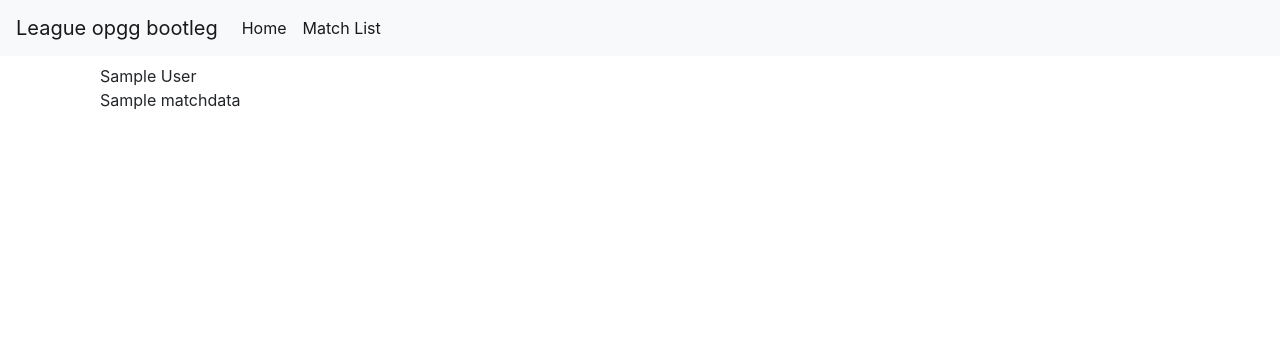
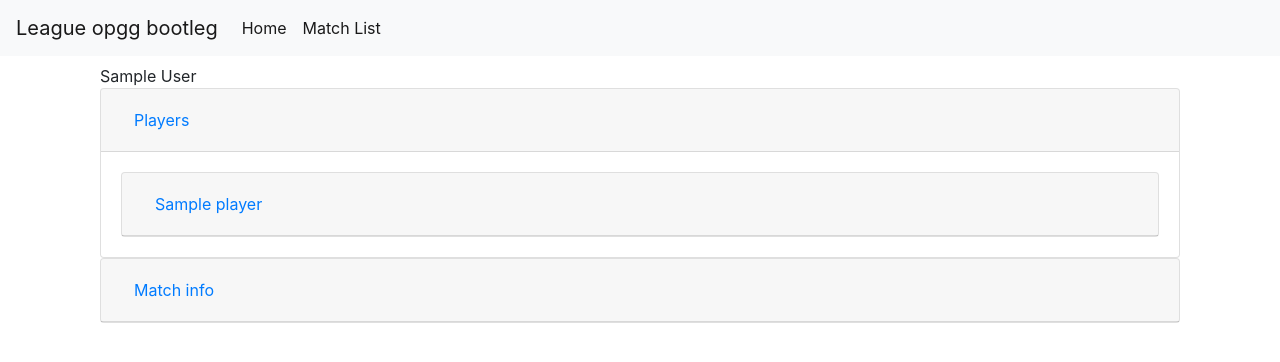
Before and after one commit to Fatman9000/opgg-bootleg-flaskapp, a Flask app: page /match/1 in a window 1280 px wide. Shown: the top 362 px of the page. Run offline with Flask 2, Linux system fonts and the light colour scheme; the visitor is signed in with stand-in values (Sample User, id 1); a database or web service that is not in the repository returns one stand-in record (values such as "Sample title").

Commit message:
match display looking much better

```diff
--- a/League_opgg_bootleg.py
+++ b/League_opgg_bootleg.py
@@ -115,10 +115,9 @@ def display_match(match_id=None, league_name=None):
             print("failed to pull match data: error: {}".format(e))
         match_display["_id"] = match_id
         db.matchData.insert_one(match_display)
-        match_display = json.dumps(match_display, indent=4)
-        return match_display
-
-
+        existing_match_info = db.matchData.find_one({"_id": match_id})
+    if existing_match_info:
+        return existing_match_info
 
 
 
--- a/app.py
+++ b/app.py
@@ -66,7 +66,6 @@ def update_matchlist():
 @requires_user
 def selected_match(matchid):
     player_info = league_app(session["name"])
-    # print(player_info)
     match = lob.display_match(matchid)
     return render_template("match_display.html", match_data=match, name=session["name"])
 
--- a/templates/match_display.html
+++ b/templates/match_display.html
@@ -3,44 +3,78 @@
 
 <div class="container">
       {% block title %}{{ name }}{% endblock %}
-      <div class="overflow-auto">
-            {{match_data}}
+      <div id="accordion-players">
+            <div class="card">
+                  <div class="card-header" id="heading-players">
+                        <h5 class="mb-0">
+                              <button class="btn btn-link" data-toggle="collapse" data-target="#collapse-players"
+                                    aria-expanded="true" aria-controls="collapse-players">
+                                    Players
+                              </button>
+                        </h5>
+                  </div>
+                  <div id="collapse-players" class="collapse show" aria-labelledby="heading-players"
+                        data-parent="#accordion-players">
+                        <div class="card-body">
+                              {% for player in match_data.info.participants %}
+                              <div id="accordion-players-{{loop.index}}">
+                                    <div class="card">
+                                          <div class="card-header" id="heading-players-{{loop.index}}">
+                                                <h5 class="mb-0">
+                                                      <button class="btn btn-link" data-toggle="collapse"
+                                                            data-target="#collapse-players-{{loop.index}}"
+                                                            aria-expanded="true"
+                                                            aria-controls="collapse-players-{{loop.index}}">
+                                                            {{ player.summonerName }}
+                                                      </button>
+                                                </h5>
+                                          </div>
+                                          <div id="collapse-players-{{loop.index}}" class="collapse"
+                                                aria-labelledby="heading-players-{{loop.index}}"
+                                                data-parent="#accordion-players-{{loop.index}}">
+                                                <div class="card-body">
+                                                      <table>
+                                                            {% for key, value in player.items() %}
+                                                            <tr>
+                                                                  <td>{{key}}</td>
+                                                                  <td>{{value}}</td>
+                                                            </tr>
+                                                            {% endfor %}
+                                                      </table>
+                                                </div>
+                                          </div>
+                                    </div>
+                              </div>
+                              {% endfor %}
+                        </div>
+                  </div>
+            </div>
       </div>
-<!-- <table class="table">
-      <thead>
-            <tr>
-                  <th scope="row">platformId</th>
-                  <td>{{ match_data["platformId"] }}</td>
-            </tr>
-            <tr>
-                  <th scope="row">gameid</th>
-                  <td>{{ match_data["gameId"] }}</td>
-            </tr>
-            <tr>
-                  <th scope="row">season</th>
-                  <td>{{ match_data["season"] }}</td>
-            </tr>
-            <tr>
-                  <th scope="row">timestamp</th>
-                  <td>{{ match_data["timestamp"] }}</td>
-            </tr>
-            <tr>
-                  <th scope="row">queue</th>
-                  <td>{{ match_data["queue"] }}</td>
-            </tr>
-            <tr>
-                  <th scope="row">role</th>
-                  <td>{{ match_data["role"] }}</td>
-            </tr>
-            <tr>
-                  <th scope="row">lane</th>
-                  <td>{{ match_data["lane"] }}</td>
-            </tr>
-            <tr>
-                  <th scope="row">champion</th>
-                  <td>{{ match_data["champion"] }}</td>
-            </tr>
-      </thead>
-</table> -->
+      <div id="accordion-match">
+            <div class="card">
+                  <div class="card-header" id="heading-match">
+                        <h5 class="mb-0">
+                              <button class="btn btn-link" data-toggle="collapse" data-target="#collapse-match"
+                                    aria-expanded="true" aria-controls="collapse-match">
+                                    Match info
+                              </button>
+                        </h5>
+                  </div>
+                  <div id="collapse-match" class="collapse" aria-labelledby="heading-match"
+                        data-parent="#accordion-match">
+                        <div class="card-body">
+                              <table>
+                                    {% for key,value in match_data.info.items() %}
+                                    <tr>
+                                          <td>{{key}}</td>
+                                          <td>{{value}}</td>
+                                    </tr>
+                                    {% endfor %}
+                              </table>
+                        </div>
+                  </div>
+            </div>
+      </div>
 </div>
+
 {% endblock %}
```
